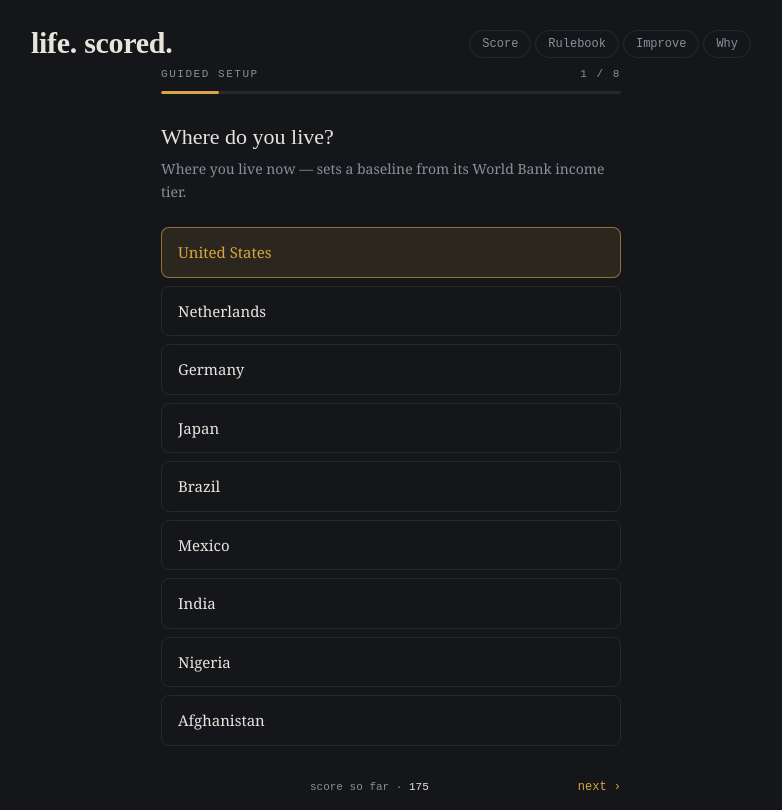
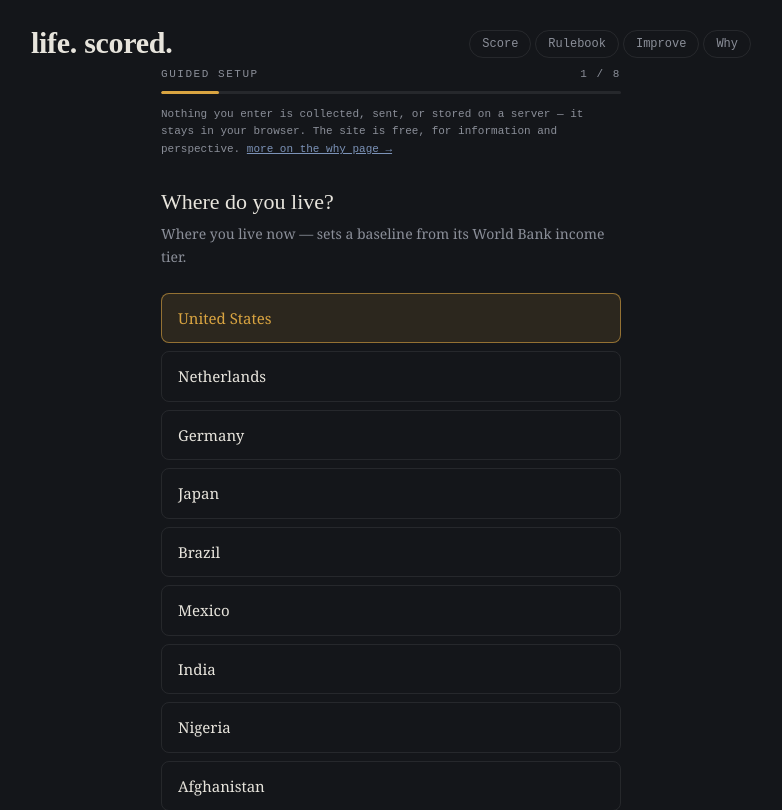
Before and after one commit to royashbrook/lifescored, a SvelteKit app: page /start in a window 1280 px wide. Shown: the top 810 px of the page, without its empty margins (249-1031 px from the left). Built offline with nearby package versions, Linux system fonts and the light colour scheme.

Commit message:
feat: early privacy reassurance on the wizard, linking to the why page (#5)

```diff
--- a/src/routes/start/+page.svelte
+++ b/src/routes/start/+page.svelte
@@ -31,6 +31,12 @@
 	<div class="mt-2 h-[3px] w-full overflow-hidden rounded-full" style:background="rgba(255,255,255,0.08)">
 		<div class="h-full rounded-full transition-all duration-300" style:background="var(--moves)" style:width="{((i + 1) / total) * 100}%"></div>
 	</div>
+
+	<!-- privacy reassurance: a step-through form feels like submitting; remind people it isn't -->
+	<p class="mt-3 text-[11px] leading-relaxed" style:font-family="var(--font-mono)" style:color="var(--ink-dim)">
+		Nothing you enter is collected, sent, or stored on a server — it stays in your browser. The site is free, for
+		information and perspective. <a href="/about" class="underline" style:color="var(--start)">more on the why page →</a>
+	</p>
 
 	<!-- question -->
 	<h2 class="mt-7 text-[22px] leading-snug" style:font-family="var(--font-display)" style:color="var(--ink)">
```
Also changed, not shown: 1 other file (tests, documents, lock files or other folders).
